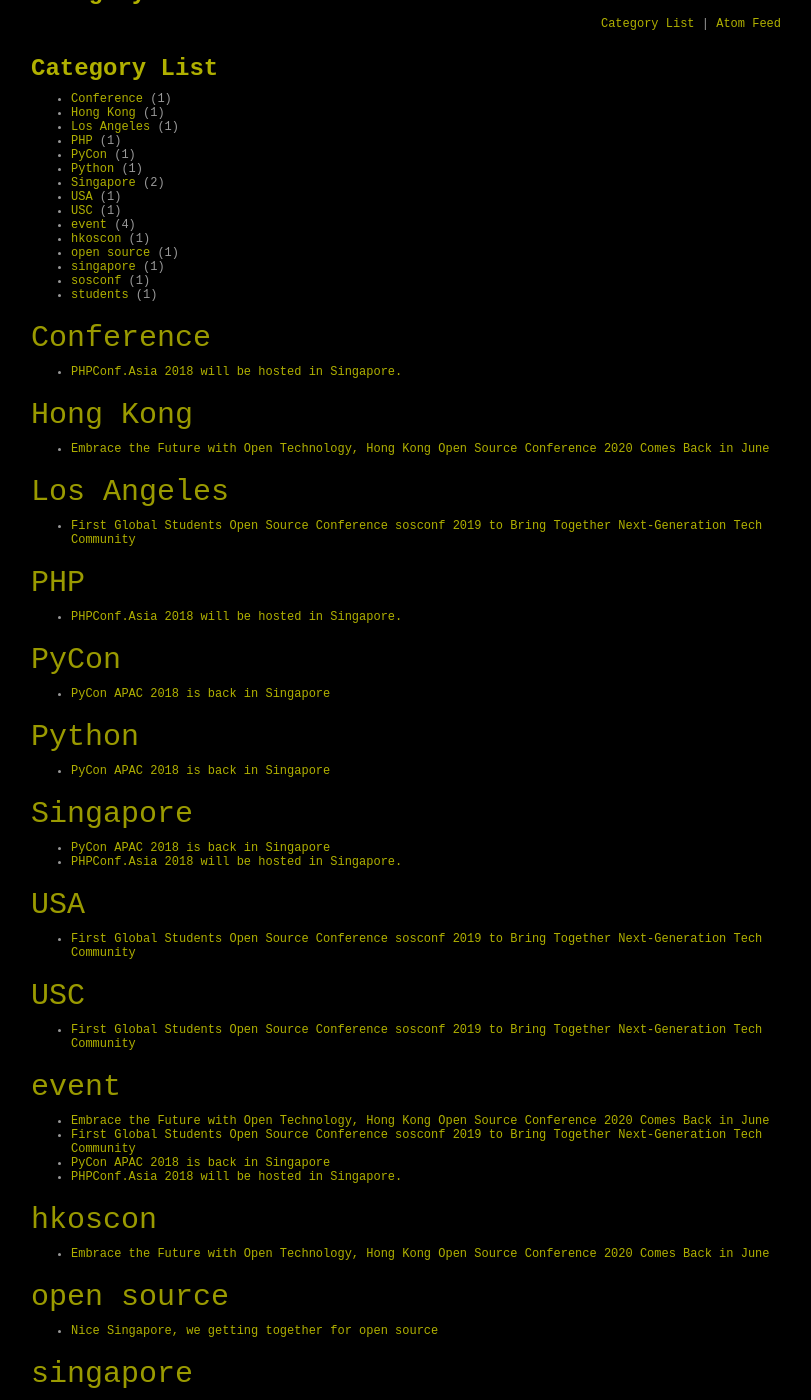
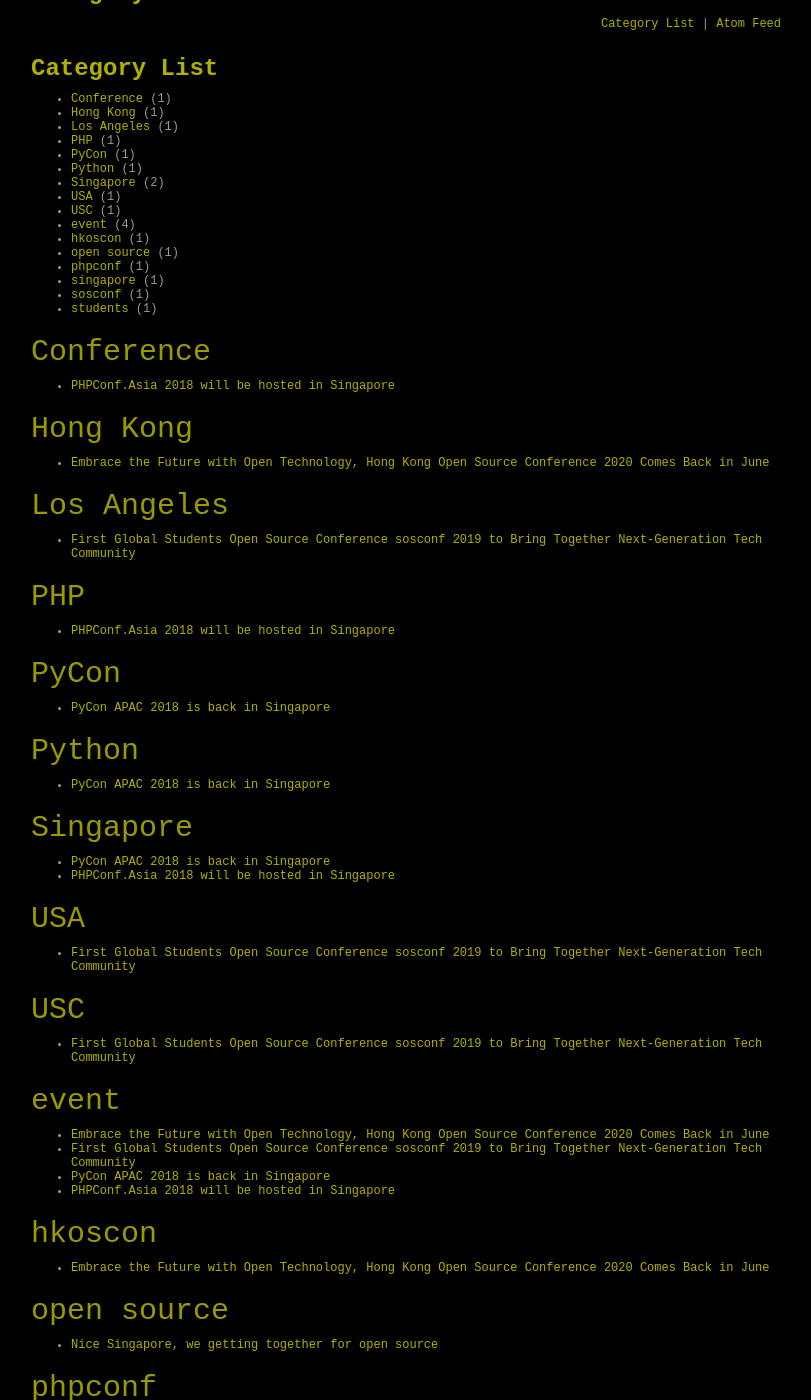
Before and after one commit to SingaporeLUG/singaporelug.org, a Jekyll site: the page built from category.md, in a window 1280 px wide and 1400 px high, scrolled down 247 px. Shown: the whole window, without its empty margins (234-1045 px from the left). Built offline with Jekyll 4.4.1, drawn with Linux system fonts in a browser that asks for light colours; some of the changed text lies outside the part shown.

Commit message:
fix typo

```diff
--- a/_posts/2018/2018-04-10-php-conference-asia-2018.md
+++ b/_posts/2018/2018-04-10-php-conference-asia-2018.md
@@ -1,13 +1,14 @@
 ---
 layout: post
-title:	"PHPConf.Asia 2018 will be hosted in Singapore."
-date:	2018-05-10 03:00:00
+title:	"PHPConf.Asia 2018 will be hosted in Singapore"
+date:	2018-04-10 03:00:00
 categories:
     - blog
 tags:
     - Singapore
     - PHP
     - Conference
+    - phpconf
     - event
 ---
 PHPConf.Asia 2018 will be hosted in 26-29 September at NUSS Kent Ridge Guild House in Singapore. Main Conference will be on 27-28 September, and workshop will be on 26 & 29 September. PHPConf.Asia is also known as PHP Conference Asia.
```
